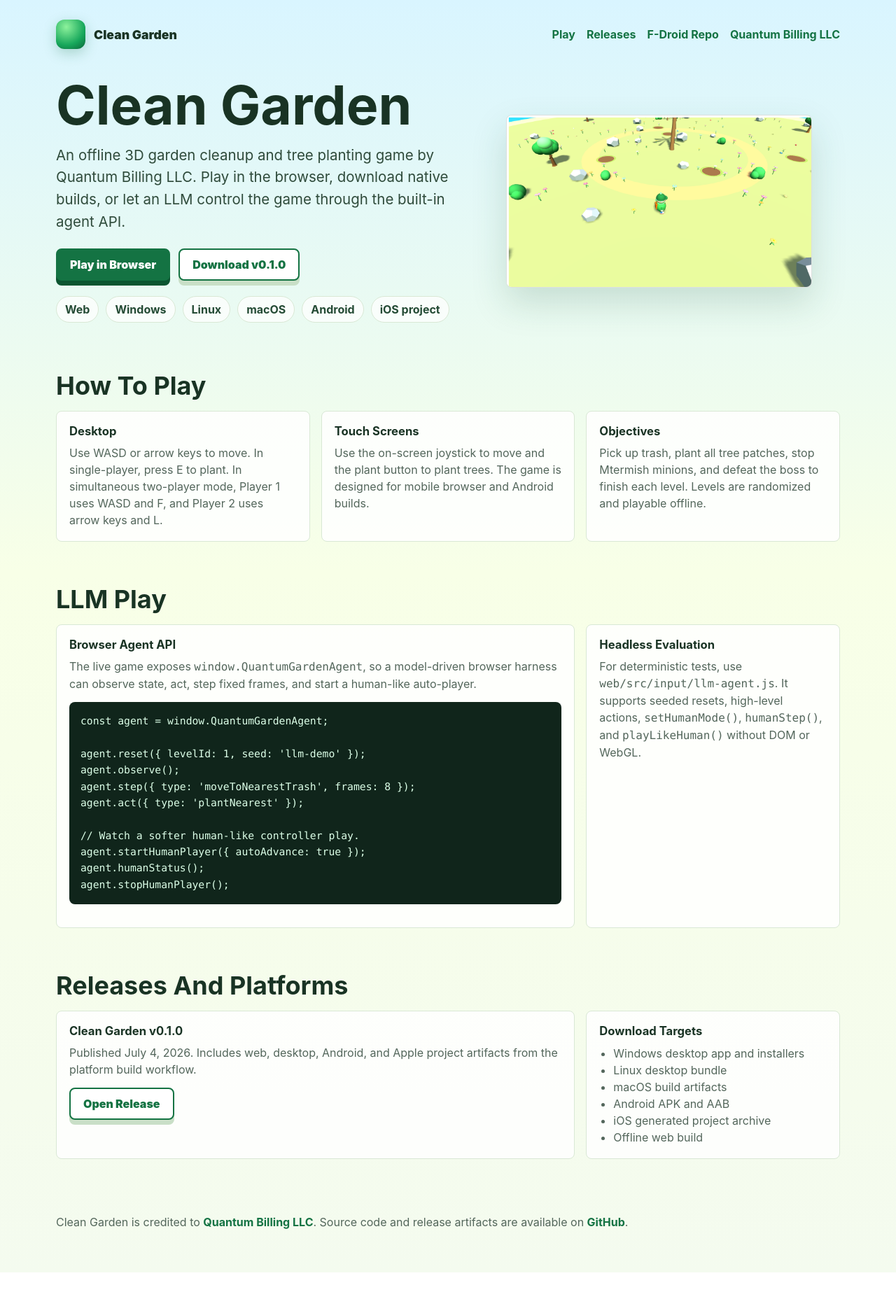
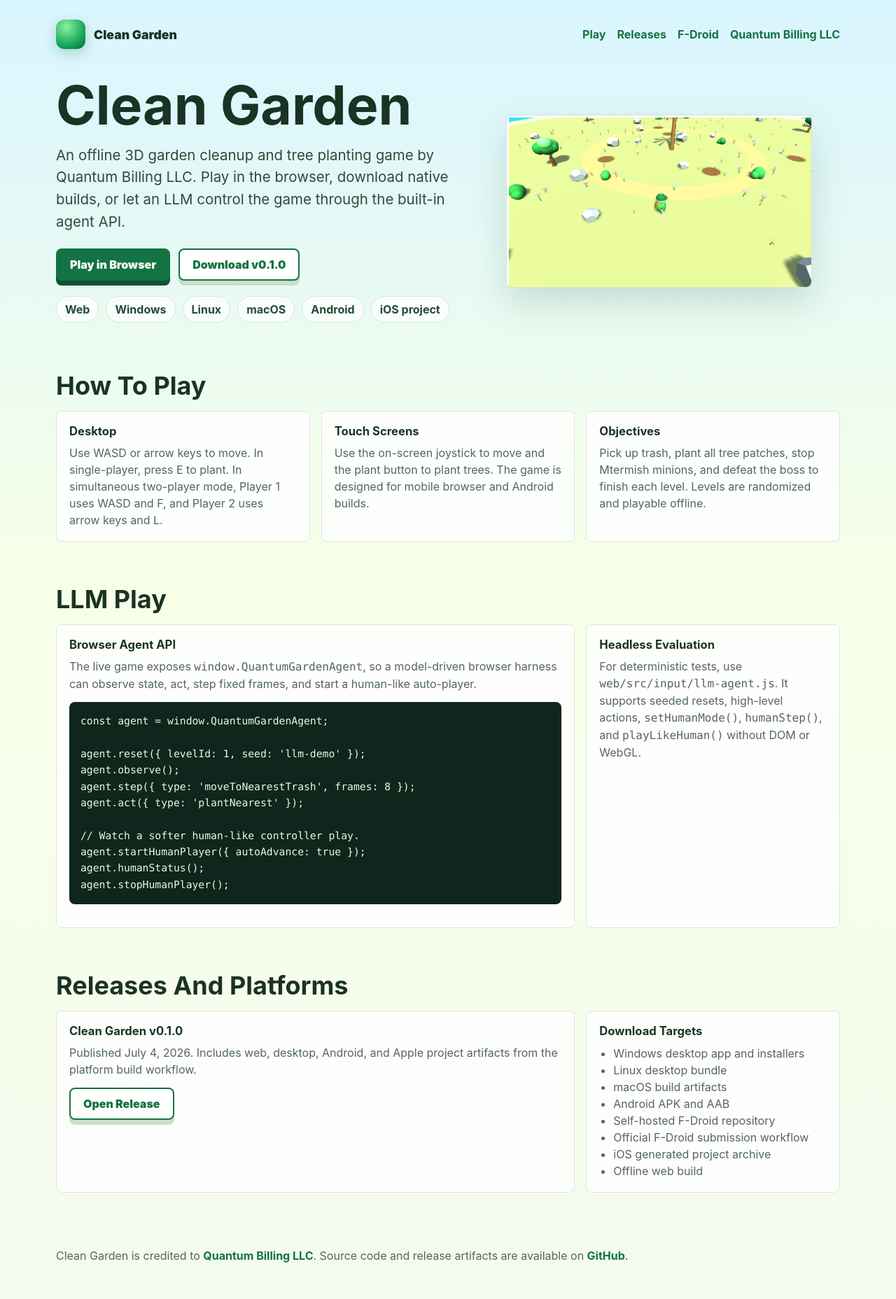
Before and after one commit to codejq/quantum-garden-game, a website: page docs/index.html in a window 1280 px wide. Shown: the whole page at 70% size. Before the commit the page ends 1818 px from the top, so only its background shows below. Drawn offline with Linux system fonts and the light colour scheme.

Commit message:
ci: submit official fdroid metadata

```diff
--- a/docs/index.html
+++ b/docs/index.html
@@ -69,7 +69,7 @@
         <div class="navlinks">
           <a href="./game/">Play</a>
           <a href="https://github.com/codejq/quantum-garden-game/releases">Releases</a>
-          <a href="./fdroid/repo/">F-Droid Repo</a>
+          <a href="./fdroid/repo/">F-Droid</a>
           <a href="https://qb-solutions.us/">Quantum Billing LLC</a>
         </div>
       </nav>
@@ -161,6 +161,8 @@
             <li>Linux desktop bundle</li>
             <li>macOS build artifacts</li>
             <li>Android APK and AAB</li>
+            <li>Self-hosted F-Droid repository</li>
+            <li>Official F-Droid submission workflow</li>
             <li>iOS generated project archive</li>
             <li>Offline web build</li>
           </ul>
--- a/package.json
+++ b/package.json
@@ -2,6 +2,7 @@
   "name": "quantum-garden-game",
   "version": "0.1.0",
   "private": true,
+  "license": "MIT",
   "type": "module",
   "scripts": {
     "dev": "vite --host 127.0.0.1",
```
Also changed, not shown: .github/workflows/fdroid-repo.yml, README.md, 2 other files.
